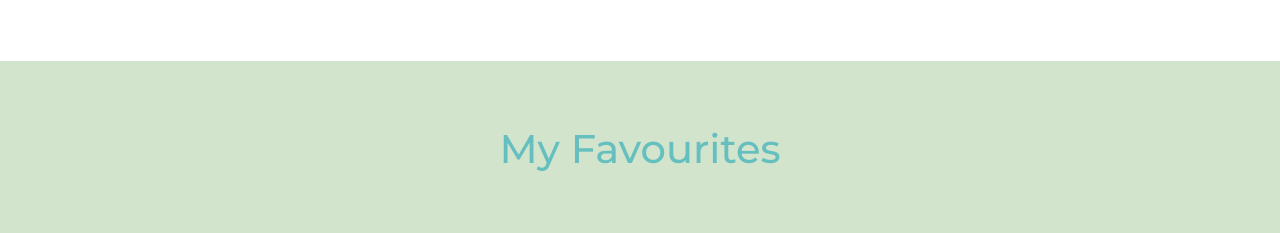
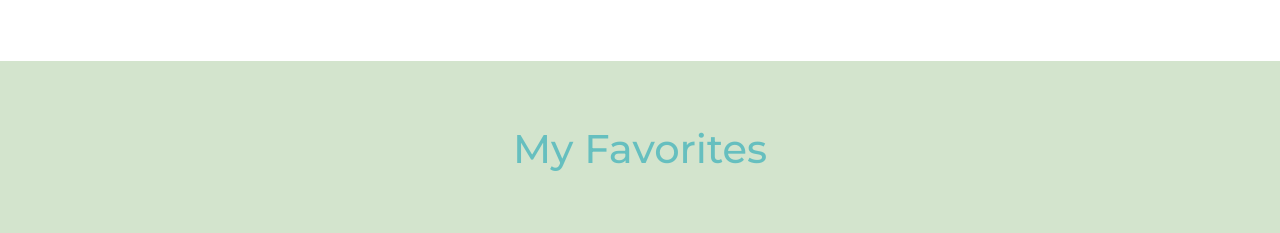
Before and after one commit to xxxxfault/MySite, a plain HTML site: page index.html in a window 1280 px wide. Shown: the part 1140-1373 px from the top of the page. Drawn offline with nearby package versions, Linux system fonts and the light colour scheme.

Commit message:
Update index.html

```diff
--- a/index.html
+++ b/index.html
@@ -43,7 +43,7 @@
 
 
   <div class="middle-container">
-    <h2>My Favourites</h2>
+    <h2>My Favorites</h2>
     <div id="hobbycarousel" class="carousel slide" data-ride="carousel">
       <div class="carousel-inner">
 
```
